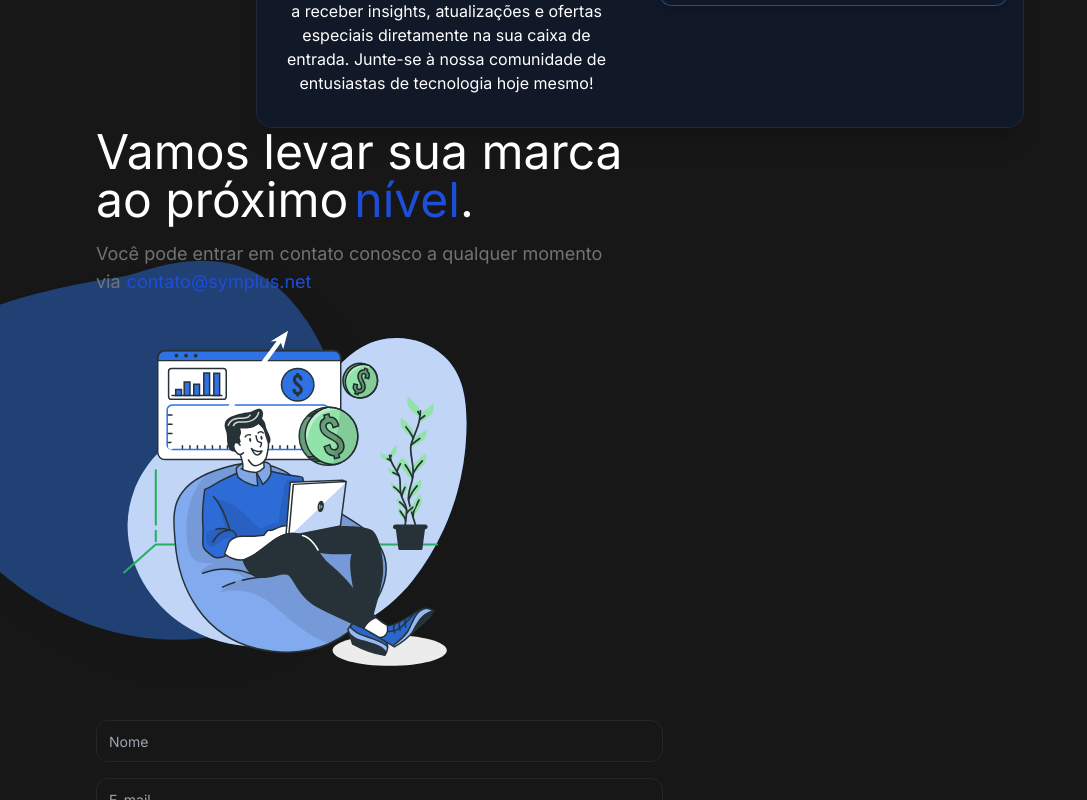
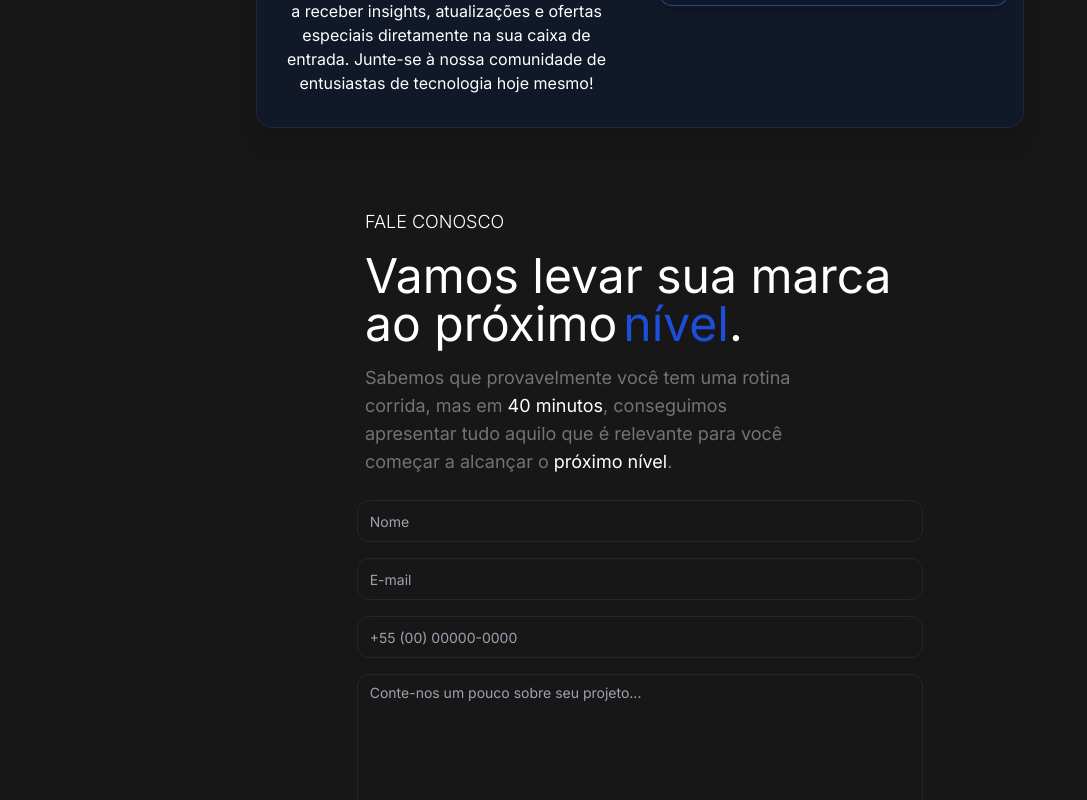
Before and after one commit to ViniciusOliver-stack/symplus-page, a Next.js app: page / in a window 1280 px wide. Shown: the part 3320-4120 px from the top of the page, without its empty margins (0-1087 px from the left). Built offline with nearby package versions, Linux system fonts and the light colour scheme.

Commit message:
feat: layout and text adjustment

```diff
--- a/components/formulary/index.tsx
+++ b/components/formulary/index.tsx
@@ -3,34 +3,23 @@ import { Formulario } from "../ui/inputForm"
 
 export function Formulary() {
   return (
-    <div className="w-[85%] m-auto scroll-section" id="contact">
-      <div className="flex flex-col md:flex-row gap-6 flex-wrap items-center justify-between">
+    <div className="w-[85%] m-auto scroll-section mt-20" id="contact">
+      <div className="flex items-center justify-around flex-col md:flex-row gap-6 flex-wrap">
         <div>
-          <Image
-            className="-z-50 absolute -left-44 mt-24"
-            src="/Rectangle 45.svg"
-            alt=""
-            width={600}
-            height={500}
-          />
           <div className="flex flex-col gap-4">
+            <p className="uppercase font-light text-lg">Fale Conosco</p>
             <h3 className="text-5xl md:w-[550px]">
               Vamos levar sua marca ao próximo
               <span className="text-blue-700 ml-1.5">nível</span>.
             </h3>
-            <p className="text-lg text-neutral-500">
-              Você pode entrar em contato conosco a qualquer momento <br /> via
-              <span className="text-blue-700 ml-1.5">contato@symplus.net</span>
+            <p className="text-lg text-neutral-500 max-w-[450px]">
+              Sabemos que provavelmente você tem uma rotina corrida, mas em{" "}
+              <span className="text-white">40 minutos</span>, conseguimos
+              apresentar tudo aquilo que é relevante para você começar a
+              alcançar o <span className="text-white">próximo nível</span>.{" "}
+              <br />
             </p>
           </div>
-
-          <Image
-            className="hidden md:block"
-            src="/Revenue-bro 1.svg"
-            alt=""
-            width={400}
-            height={400}
-          />
         </div>
 
         <Formulario />
```
